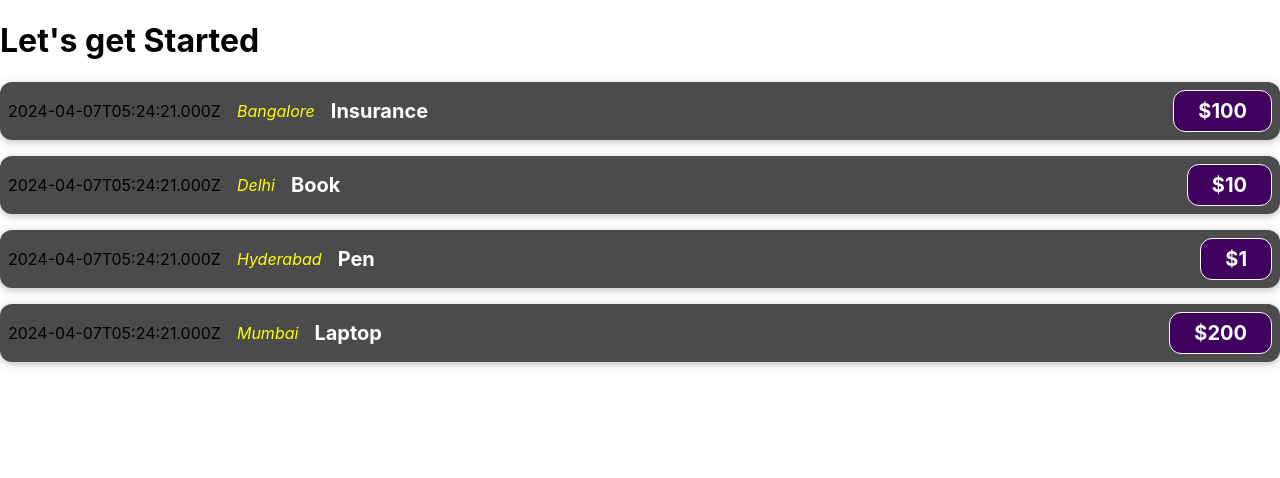
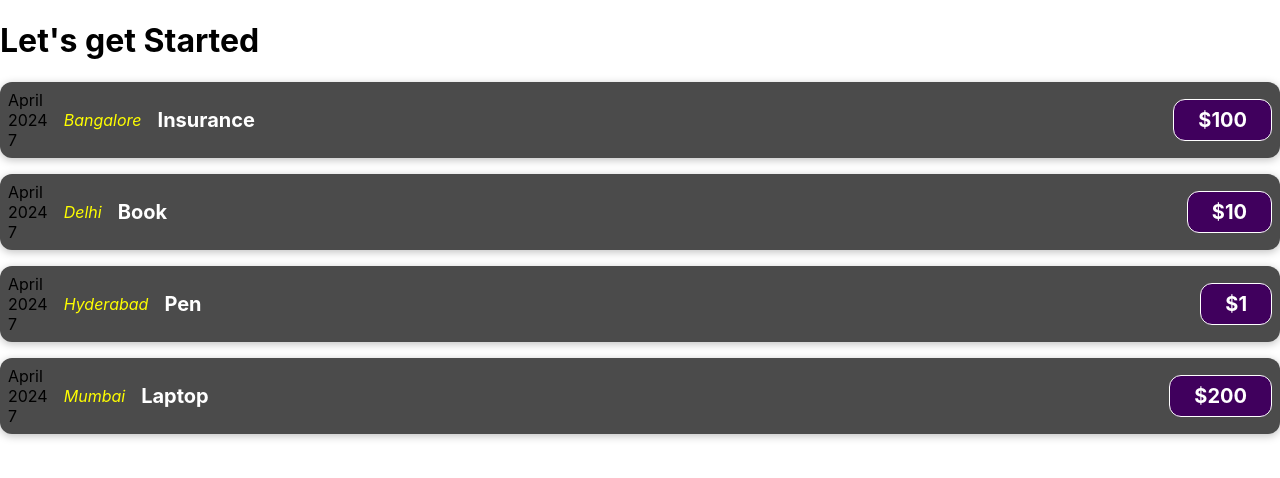
Before and after one commit to samimakter96/Learning_React, a React (Create React App) app: page / in a window 1280 px wide. Shown: the top 478 px of the page. Built offline with nearby package versions, Linux system fonts and the light colour scheme.

Commit message:
formating date giving calender look like get month year date

```diff
--- a/src/components/ExpenseItem.js
+++ b/src/components/ExpenseItem.js
@@ -1,9 +1,19 @@
 import './ExpenseItem.css';
 
+
+const months = ['January', 'February', 'March', 'April', 'May', 'June', 'July', 'August', 'September', 'October', 'November', 'December']
+
 function ExpenseItem(props) {
+  const month = months[props.date.getMonth()];
+  const year = props.date.getFullYear();
+  const date = props.date.getDate();
   return (
     <div className="expense-item">
-      <div>{props.date.toISOString()}</div>
+      <div>
+        <div>{month}</div>
+        <div>{year}</div>
+        <div>{date}</div>
+      </div>
       <div className="expense-item__location">{props.location}</div>
       <div className="expense-item__description">
         <h2>{props.title}</h2>
```
